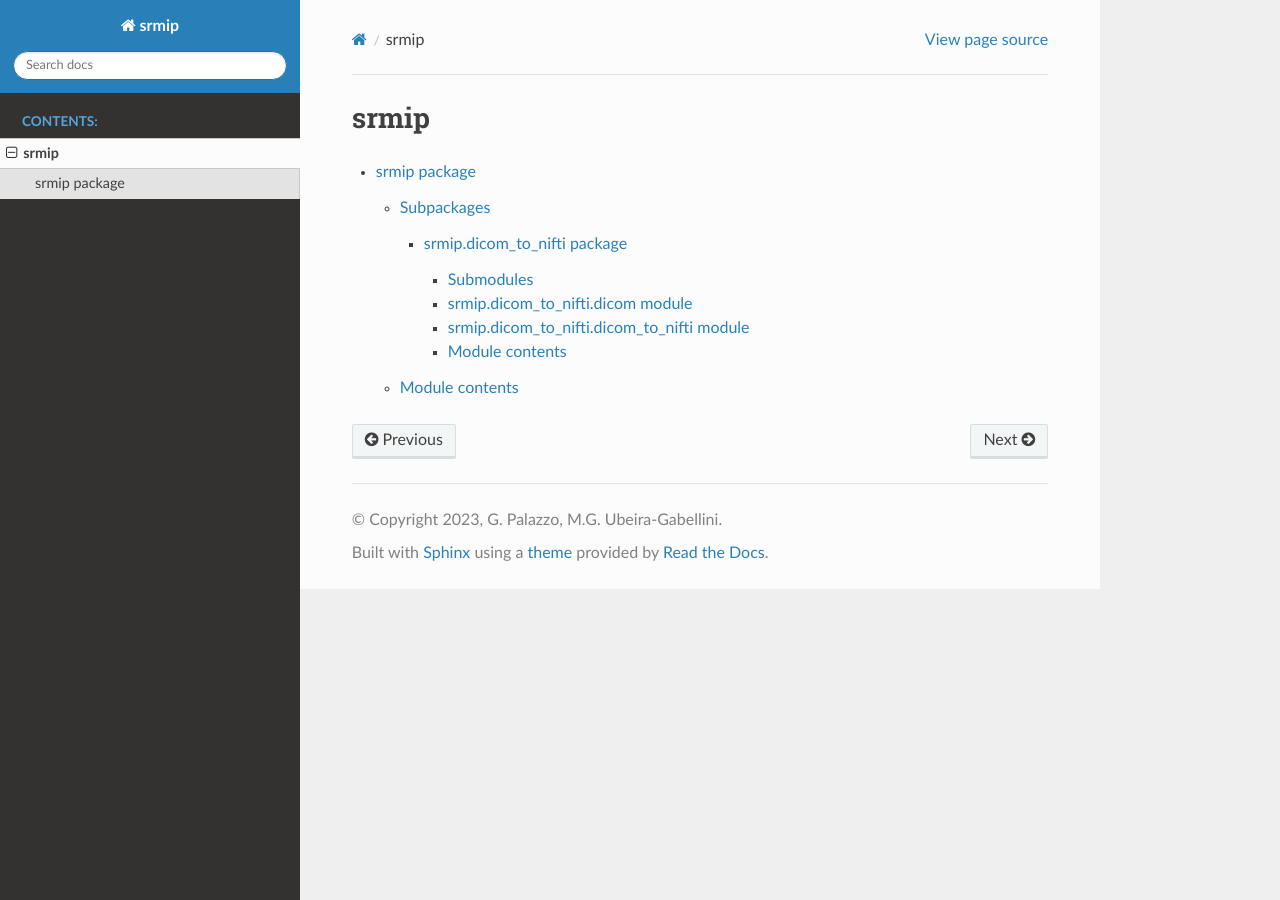
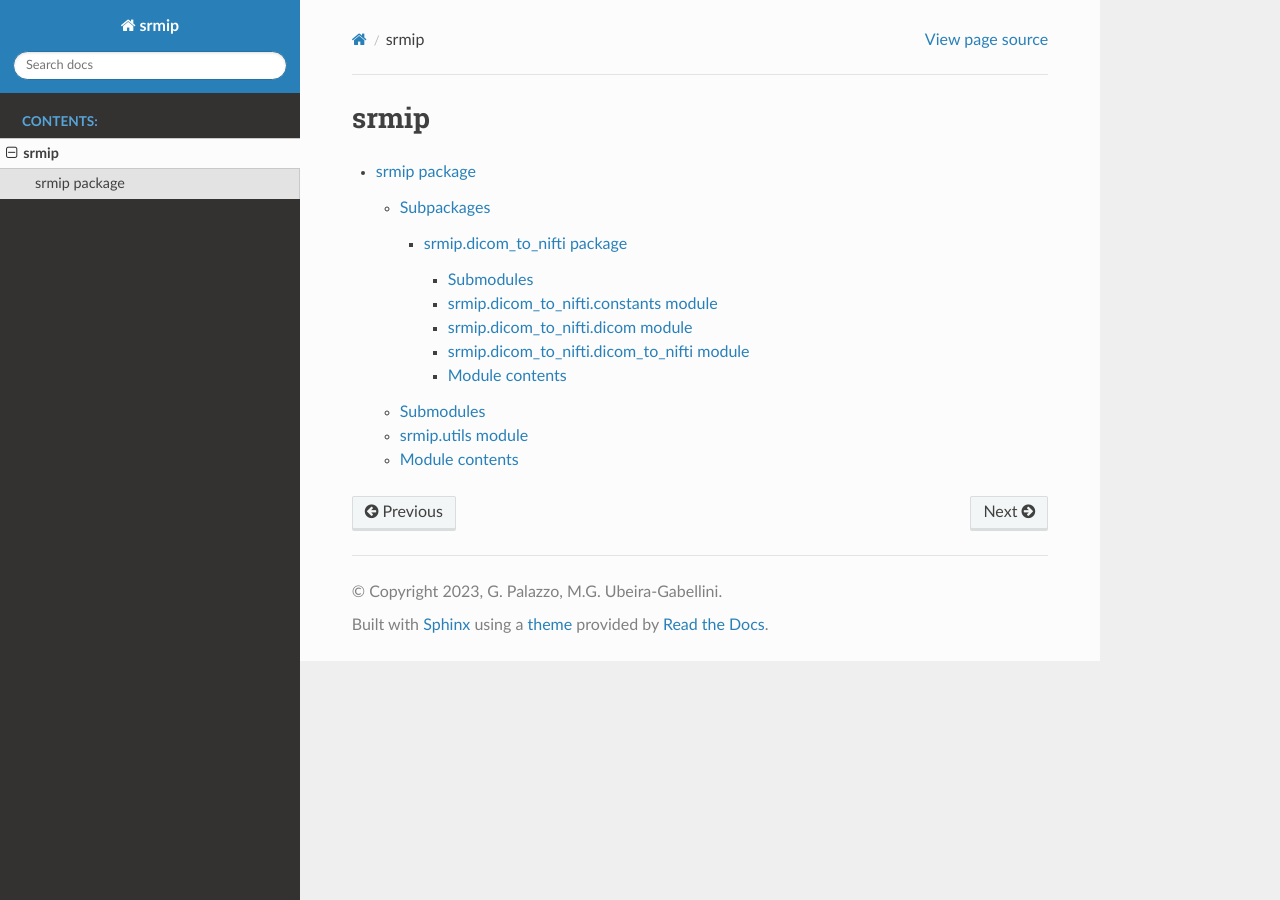
Before and after one commit to pymaitre/resmip, a Sphinx documentation site: the page built from docs/modules.rst, in a window 1280 px wide. Built offline with Sphinx 7.4.7 and the Read the Docs theme 2.0.0, drawn with Linux system fonts in a browser that asks for light colours.

Commit message:
Updated docstrings and docs

```diff
--- a/docs/srmip.dicom_to_nifti.rst
+++ b/docs/srmip.dicom_to_nifti.rst
@@ -3,6 +3,14 @@ srmip.dicom\_to\_nifti package
 
 Submodules
 ----------
+
+srmip.dicom\_to\_nifti.constants module
+---------------------------------------
+
+.. automodule:: srmip.dicom_to_nifti.constants
+   :members:
+   :undoc-members:
+   :show-inheritance:
 
 srmip.dicom\_to\_nifti.dicom module
 -----------------------------------
--- a/docs/srmip.rst
+++ b/docs/srmip.rst
@@ -9,6 +9,17 @@ Subpackages
 
    srmip.dicom_to_nifti
 
+Submodules
+----------
+
+srmip.utils module
+------------------
+
+.. automodule:: srmip.utils
+   :members:
+   :undoc-members:
+   :show-inheritance:
+
 Module contents
 ---------------
 
```
Also changed, not shown: 2 other files.
